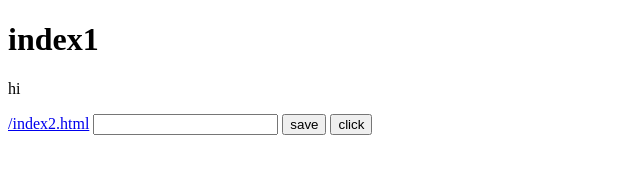
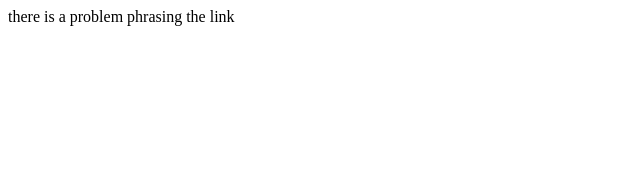
Before and after one commit to ankit81413/Localstoragetry, a plain HTML site: page index.html in a window 1280 px wide. Shown: the whole page, without its empty margins (0-640 px from the left). Drawn offline with Linux system fonts and the light colour scheme.

Commit message:
Update index.html

```diff
--- a/index.html
+++ b/index.html
@@ -1,39 +1,77 @@
 <!DOCTYPE html>
-<html lang="en">
+<html>
+
 <head>
   <meta charset="UTF-8">
-  <meta http-equiv="X-UA-Compatible" content="IE=Edge">
   <meta name="viewport" content="width=device-width, initial-scale=1">
-
-  <title>ES8 Project</title>
-
-  <script src="//unpkg.com/systemjs@0.19.47/dist/system.js"></script>
+  <title></title>
 </head>
 
-
 <body>
-  <h1>index1</h1>
-  <p>hi</p>
-  <a href="https://ankit81413.github.io/Localstoragetry/index2">/index2.html</a>
-  <input type="text" id="input">
-  <button onclick="save()">save</button>
-  <button onclick="show()">click</button>
-  <div id="param">
-
+  <div id="message">
+    please wait your movie is loading
   </div>
 </body>
- <script>
- function save(){
+<script>
 
-   var kala= document.getElementById("input").value;
-   localStorage.setItem("value",kala);
 
- }
 
-   function show(){
-     var parse = localStorage.getItem("value");
-     document.getElementById("param").innerHTML=parse;
-   }
 
- </script>
+  // Function to get the value of a parameter from the URL
+function getURLParameter(name) {
+  name = name.replace(/[\[]/, '\\[').replace(/[\]]/, '\\]');
+  var regex = new RegExp('[\\?&]' + name + '=([^&#]*)');
+  var results = regex.exec(location.search);
+  return results === null ? '' : decodeURIComponent(results[1].replace(/\+/g, ' '));
+}
+
+
+
+
+
+
+
+// Get the value from the 'val' parameter in the URL
+var userval = getURLParameter('value');
+var link = getURLParameter('link');
+
+if (link === "") {
+
+  document.getElementById("message").innerText="there is a problem phrasing the link";
+
+
+} else {
+
+  // Display the value and link in the console
+  //set userval and link in localstorage
+
+
+
+localStorage.setItem("user",userval);
+localStorage.setItem("link",link);
+
+/*
+var a = localStorage.getItem("user",userval);
+var b = localStorage.getItem("link",link);
+
+console.log(a);
+console.log(b);*/
+
+window.open("https://sites.google.com/view/ankit-ka-try-shortner/home","_blank");
+
+
+
+};
+
+
+
+
+
+
+
+
+
+
+</script>
+
 </html>
```
